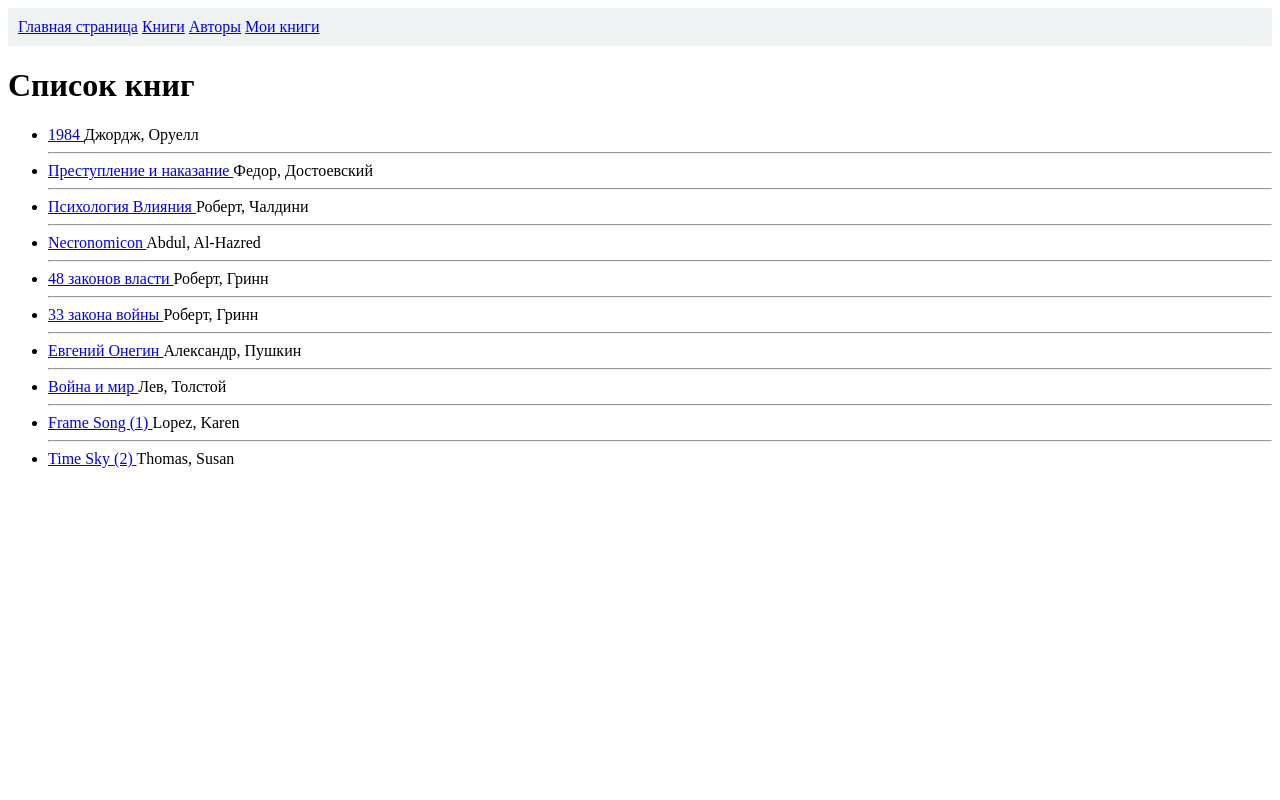
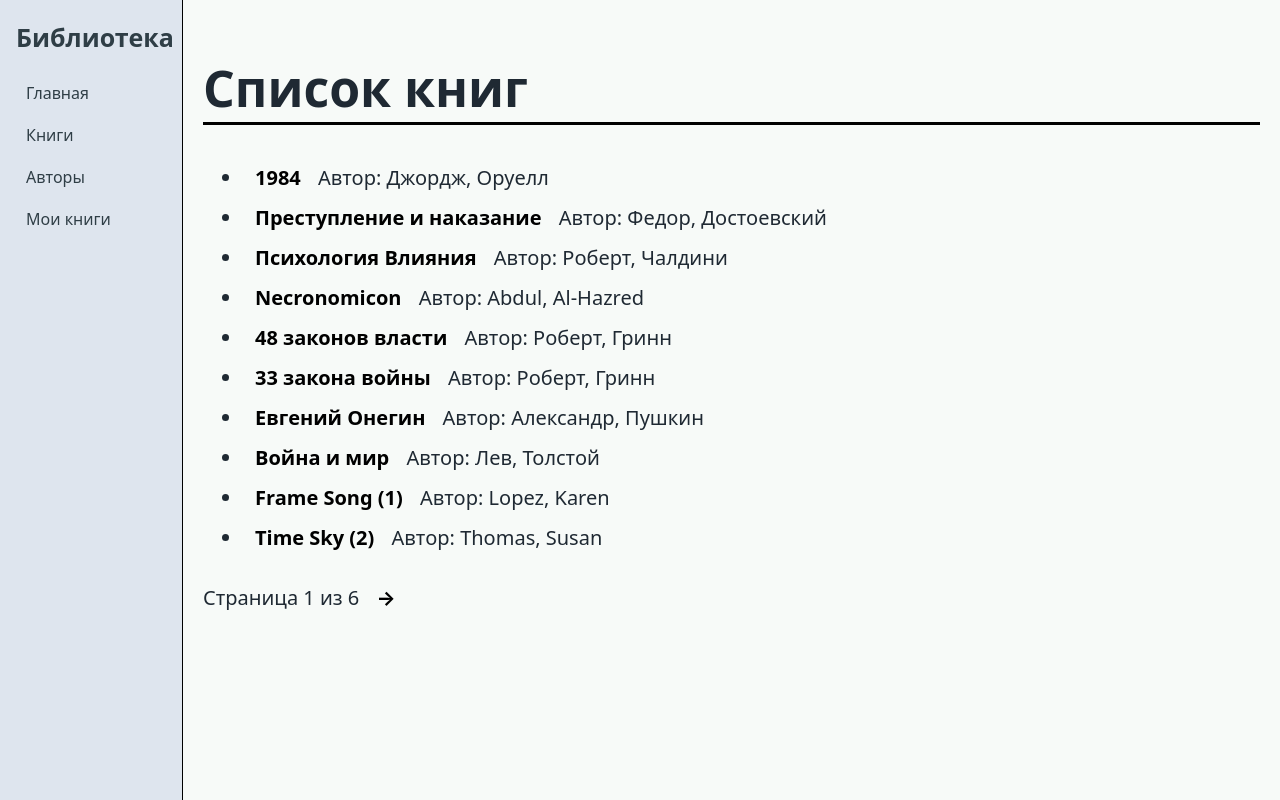
Before and after one commit to AdilZhakupbekov/locallibrary, a Django app: page /catalog/books/ in a window 1280 px wide. Run offline with Django 5.2, Linux system fonts and the light colour scheme; data comes from the database, SQL or seed files in the repository; both versions use the stored data as it was after the commit.

Commit message:
Внедрение общей стилистики сайта
1. добавление общей стилистики через base
2. коррекция отображения в author_list и book_list
3. Внедрение панели инструментов, с добавлением таблицы арендованных книг my_tools
4. Внедрение виджетов на выборки дат
5. Модификация CBV my_toolsView для корректного отображения списка арендованных книг

```diff
--- /dev/null
+++ b/locallibrary/catalog/static/css/styles.css
@@ -0,0 +1,101 @@
+body {
+      margin: 0;
+      font-family: system-ui, -apple-system, BlinkMacSystemFont, sans-serif;
+      background: #F7FAF8;
+      color: #1F2933;
+}
+
+.layout {
+      display: flex;
+      min-height: 100vh;
+}
+
+.sidebar {
+      width: 150px;
+      background: rgb(222, 229, 238);
+      border-right: 1px solid black;
+      padding: 20px 16px;
+}
+
+.logo {
+      margin: 0 0 20px;
+      font-size: 25px;
+      color: #2F3E46;
+}
+
+.side-nav a {
+      display: block;
+      padding: 8px 10px;
+      margin-bottom: 4px;
+      color: #2F3E46;
+      text-decoration: none;
+      border-radius: 6px;
+      font-weight: 500;
+}
+
+.side-nav a:hover {
+      background: #6e7777b4;
+}
+
+.content {
+      flex: 1;
+      padding: 20px;
+      font-size:20px;
+}
+
+.content a {
+      margin: 2px;
+      padding: 2px 10px;
+      color: #000000;
+      text-decoration: none;
+      border-radius: 10px;
+      font-weight: 700;
+      font-size: 20px;
+      line-height: 2;
+}
+
+.content a:hover {
+  background: #6e7777b4;
+}
+
+.nm-page {
+  font-size: 50px;
+  border-bottom: solid black;
+}
+
+.content-info {
+  background-color: rgb(222, 229, 238);
+}
+
+table {
+  padding: 10px;
+  border: 1px solid grey;
+  border-radius: 5px;
+  background-color: rgb(222, 229, 238);
+  border-collapse: separate;
+  border-spacing: 0 10px;
+}
+
+thead {
+  background-color:  rgb(209, 220, 234);
+}
+
+th {
+  padding: 6px;
+  text-align: left;
+  font-weight: 600;
+  border: 1px solid #000000;
+  border-radius: 5px;
+
+}
+
+td {
+  padding: 6px;
+  border: 1px solid #080809;
+  border-radius: 5px;
+
+}
+
+tbody tr:hover {
+  background-color: #F9FAFB;
+}
--- a/locallibrary/catalog/templates/catalog/author_detail.html
+++ b/locallibrary/catalog/templates/catalog/author_detail.html
@@ -1,8 +1,7 @@
 {% extends "catalog/base.html" %}
-
+{% load static %}
 {% block content %}
   <h1>Автор: {{ author.title }}</h1>
-
   <p><strong>Имя:</strong> {{ author.last_name }}</p>
   <p><strong>Фамилия:</strong> {{ author.first_name }}</p>
   <p><strong>Дата рождения:</strong> {{ author.date_of_birth }}</p>
--- a/locallibrary/catalog/templates/catalog/author_list.html
+++ b/locallibrary/catalog/templates/catalog/author_list.html
@@ -1,6 +1,6 @@
 {% extends 'catalog/base.html' %}
 {% block content %}
-    <h1>Список авторов</h1><hr>
+    <h1 class='nm-page'>Список авторов</h1>
     {% if author_lst %}
         <ul>
             {% for author in author_lst %}
--- a/locallibrary/catalog/templates/catalog/base.html
+++ b/locallibrary/catalog/templates/catalog/base.html
@@ -1,29 +1,44 @@
+{% load static %}
 <!DOCTYPE html>
 <html>
   <head>
     <title>Главная страница</title>
     <meta charset='UTF-8'>
     <meta name="viewport" content="width=device-width, initial-scale=1.0">
-    <style>
-      body {
-        margin: 10 px;
-        padding: 10 px
-        background-color: black;
-      }
-    </style>
+    <link rel='stylesheet' href='{% static "css/styles.css" %}'>
   </head>
   <body>
-    <div class='for_nav'>
-      <nav style='padding: 10px; background-color: #EEF2F3'>
-        <a href='{% url 'index' %}'>Главная страница</a>
-        <a href='{% url "books" %}'>Книги</a>
-        <a href='{% url "authors" %}'> Авторы</a>
-        <a href='{% url "my_books" %}'> Мои книги</a>
+    <div class="layout">
+      <aside class="sidebar">
+        <h1 class="logo">Библиотека</h1>
+        <nav class="side-nav">
+          <a href="{% url 'index' %}">Главная</a>
+          <a href="{% url 'books' %}">Книги</a>
+          <a href="{% url 'authors' %}">Авторы</a>
+          <a href="{% url 'my_books' %}">Мои книги</a>
           {% if user.is_staff %}
-            <a href='{% url "my_tools" %}'>Инструменты</a>
+            <a href="{% url 'my_tools' %}">Инструменты</a>
           {% endif %}
-      </nav>
-    <div>
-  {% block content %}{% endblock %}
+        </nav>
+      </aside>
+      <main class="content element">
+        {% block content %}{% endblock %}
+          <div class='for_paginate'>
+            {% if is_paginated %}
+              <nav class="pagination">
+                {% if page_obj.has_previous %}
+                  <a href="?page={{ page_obj.previous_page_number }}">←</a>
+                {% endif %}
+                  <span>
+                    Страница {{ page_obj.number }} из {{ page_obj.paginator.num_pages }}
+                  </span>
+                {% if page_obj.has_next %}
+                  <a href="?page={{ page_obj.next_page_number }}">→</a>
+                {% endif %}
+              </nav>
+            {% endif %}
+          </div>
+      </main>
+    </div>
   </body>
 </html>
--- a/locallibrary/catalog/templates/catalog/book_list.html
+++ b/locallibrary/catalog/templates/catalog/book_list.html
@@ -1,19 +1,14 @@
 {% extends 'catalog/base.html' %}
+{% load static %}
 {% block content %}
-<h1>
-    Список книг
-</h1>
+<h1 class='nm-page'>Список книг</h1>
 
 {% if book_lst %}
     <ul>
         {% for book in book_lst %}
             <li>
-                <a href='{{ book.get_absolute_url }}'>{{ book.title }} </a>{{book.author}}
-                {% if not forloop.last %}
-                    <hr>
-                {% endif %}
+                <a href='{{ book.get_absolute_url }}'>{{ book.title }} </a>Автор: {{book.author}}
             </li>
-
         {% endfor %}
     </ul>
 {% else %}
--- a/locallibrary/catalog/templates/catalog/book_renew.html
+++ b/locallibrary/catalog/templates/catalog/book_renew.html
@@ -7,9 +7,7 @@
 
     <form action="" method="post">
         {% csrf_token %}
-        <table>
         {{ form }}
-        </table>
         <input type="submit" value="Отправить" />
     </form>
 
--- a/locallibrary/catalog/templates/catalog/index.html
+++ b/locallibrary/catalog/templates/catalog/index.html
@@ -1,7 +1,7 @@
 {% extends "catalog/base.html" %}
 
 {% block content %}
-<h1>Главная страница библиотеки</h1>
+<h1 class='nm-page'>Главная страница</h1>
 
   <p>Добро пожаловать в <em>Локальную библиотеку</em>, данный сайт быть сконструирован на фреймфорке <em>Django</em>.</p>
 
--- a/locallibrary/catalog/templates/catalog/my_books.html
+++ b/locallibrary/catalog/templates/catalog/my_books.html
@@ -1,7 +1,7 @@
 {% extends "catalog/base.html" %}
 
 {% block content %}
-    <h1>Арендованные книги</h1>
+    <h1 class='nm-page'>Мои книги</h1>
 
     {% if barrowed_lst %}
     <ul>
--- a/locallibrary/catalog/views.py
+++ b/locallibrary/catalog/views.py
@@ -73,7 +73,7 @@ class MyToolsView(PermissionRequiredMixin, generic.ListView):
     context_object_name = 'instances'
 
     def get_queryset(self):
-        return BookInstance.objects.select_related('book', 'borrower').filter(book__isnull=False)
+        return BookInstance.objects.select_related('book', 'borrower').filter(book__isnull=False, borrower__isnull=False).order_by('book__pk')
 
     def get_context_data(self, **kwargs):
         context = super().get_context_data(**kwargs)
--- a/locallibrary/locallibrary/settings.py
+++ b/locallibrary/locallibrary/settings.py
@@ -121,3 +121,5 @@ STATIC_URL = '/static/'
 LOGIN_REDIRECT_URL = '/'
 
 EMAIL_BACKEND = 'django.core.mail.backends.console.EmailBackend'
+
+STATIC_URL = '/static/'
```
Also changed, not shown: locallibrary/catalog/templates/catalog/my_tools.html (+26 -0 lines), locallibrary/db.sqlite3, 5 other files.
